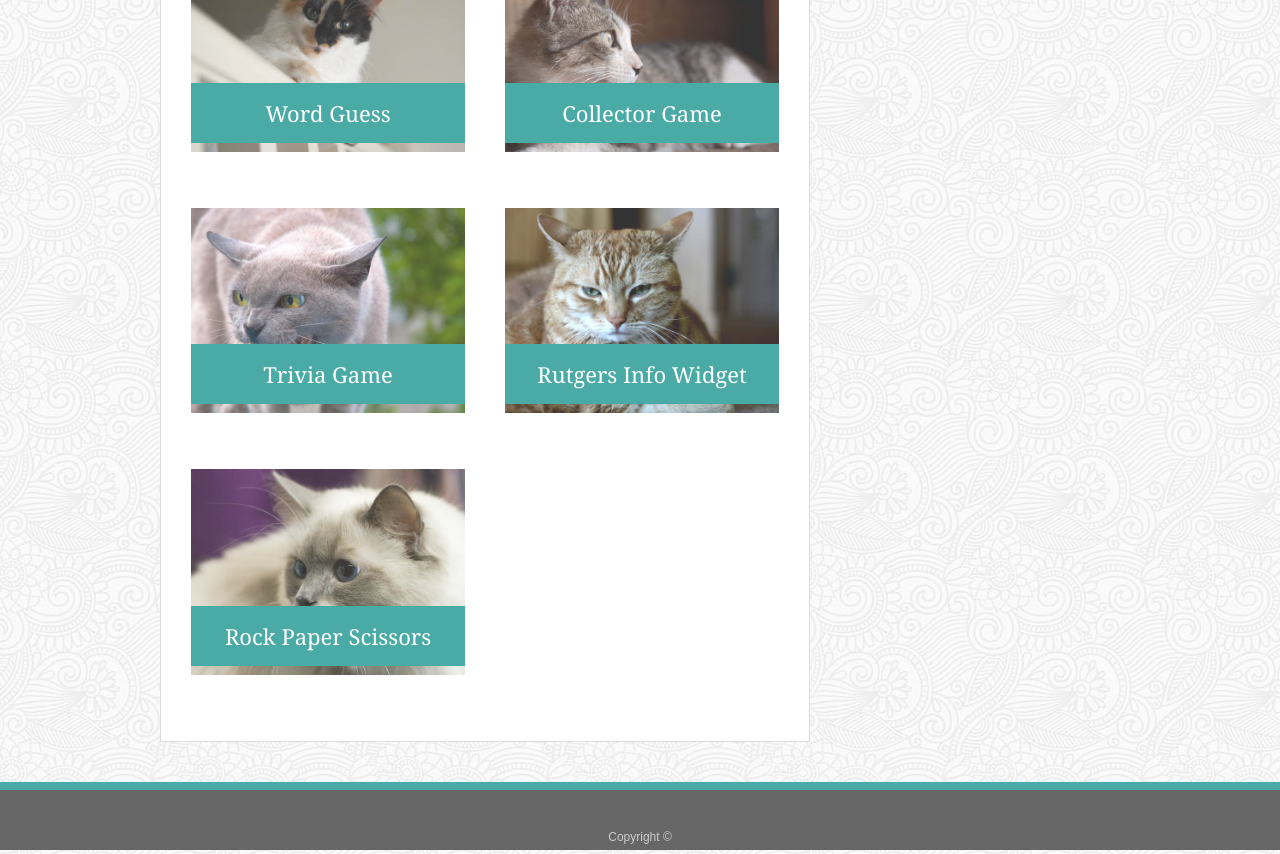
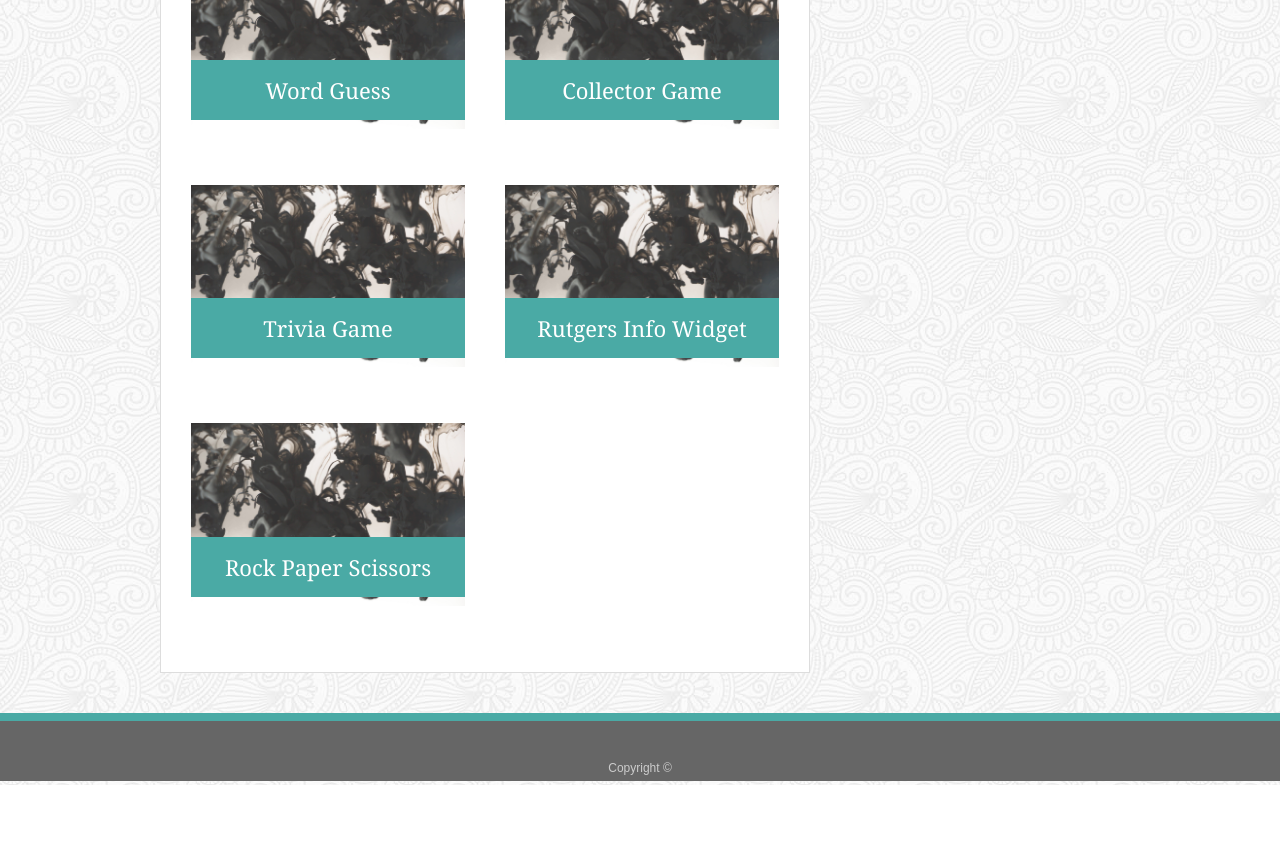
Before and after one commit to cmronk/Responsive-Portfolio, a plain HTML site: page portfolio.html in a window 1280 px wide. Shown: the part 327-1181 px from the top of the page. After the commit the page ends 1112 px from the top, so only its background shows below. Drawn offline with Linux system fonts and the light colour scheme.

Commit message:
modified portfolio images

```diff
--- a/portfolio.html
+++ b/portfolio.html
@@ -27,26 +27,26 @@
             <h1>Portfolio</h1>
 
             <div class="work">
-                <img src="assets/images/kitty2.jpg" alt="Word-Guess-Game">
+                <img src="assets/images/portfolio1.jpg" alt="Word-Guess-Game">
 
                 <a href="https://cmronk.github.io/Word-Guess-Game/"><h3>Word Guess</h3></a>
             </div>
             <div class="work">
-                <img src="assets/images/kitty1.jpg" alt="Collector">
+                <img src="assets/images/portfolio1.jpg" alt="Collector">
                 <a href="https://cmronk.github.io/unit-4-game/"><h3>Collector Game</h3></a>
             </div>
             <div class="work">
-                <img src="assets/images/kitty3.jpg" alt="Trivia Game">
+                <img src="assets/images/portfolio1.jpg" alt="Trivia Game">
 
                 <h3>Trivia Game</h3>
             </div>
             <div class="work">
-                <img src="assets/images/kitty4.jpg" alt="Rutgers Info Widget">
+                <img src="assets/images/portfolio1.jpg" alt="Rutgers Info Widget">
 
                 <h3>Rutgers Info Widget</h3>
             </div>
             <div class="work">
-                <img src="assets/images/kitty5.jpg" alt="Rock Paper Scissors">
+                <img src="assets/images/portfolio1.jpg" alt="Rock Paper Scissors">
 
                 <h3>Rock Paper Scissors</h3>
             </div>
```
Also changed, not shown: assets/images/portfolio1.jpg (added).
